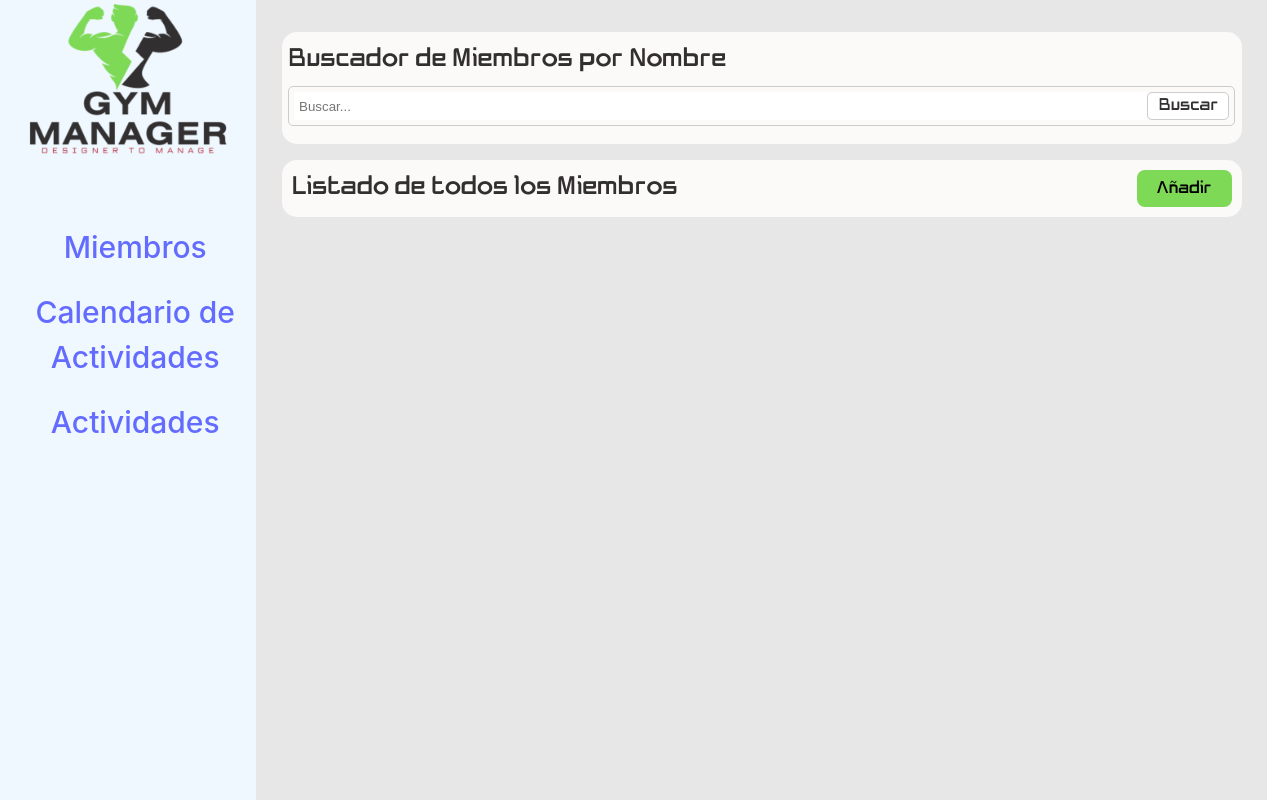
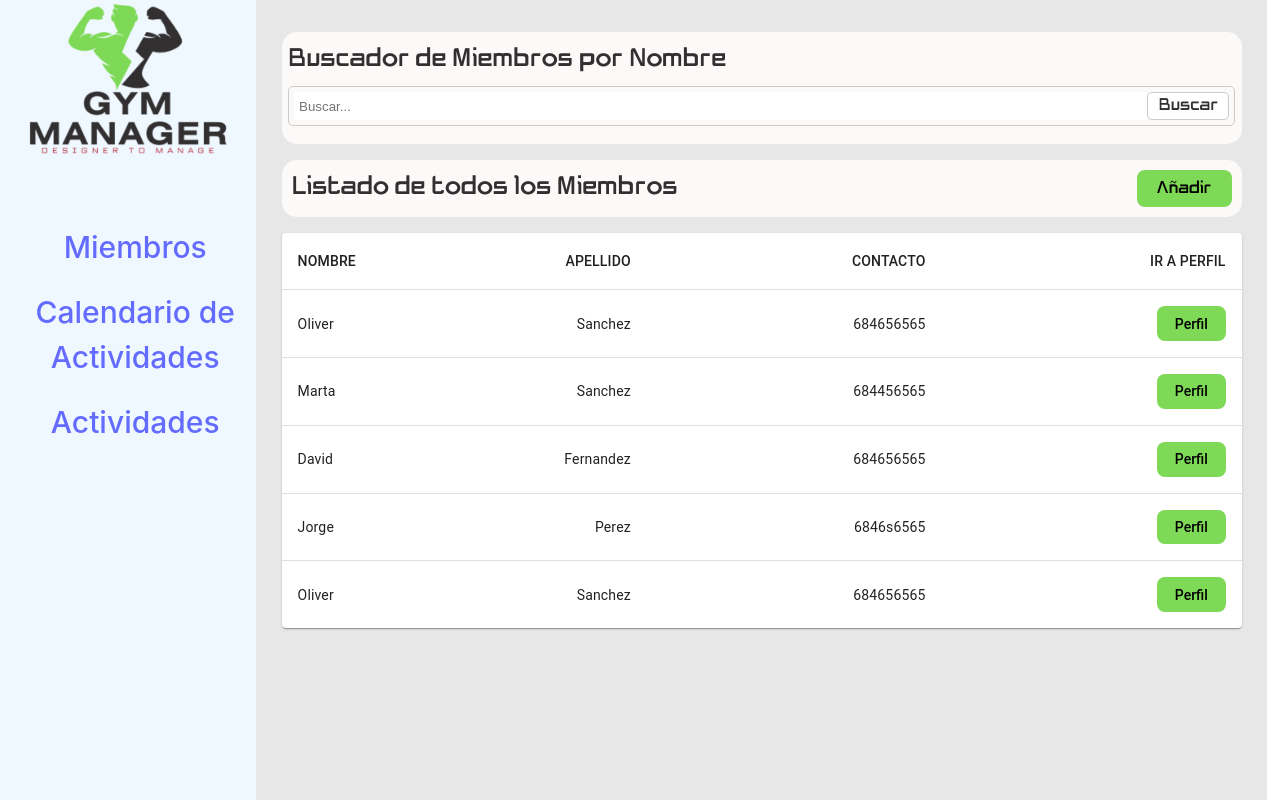
Before and after one commit to FactoriaF5Code/rc2-project-10-group-05, a React (Vite) app: page / in a window 1280 px wide. Built offline with nearby package versions, Linux system fonts and the light colour scheme.

Commit message:
add memberlist at HomePage, add button in the memberlist

```diff
--- /dev/null
+++ b/src/components/ListMember/ListMember.css
@@ -0,0 +1,8 @@
+@font-face {
+    font-family: "FuentePrincipal";
+    src: url("../../../public/HeliosRegular.ttf");
+  }
+
+  .titleColumns{
+    font-family: "FuentePrincipal", sans-serif;
+  }
--- /dev/null
+++ b/src/components/ListMember/ListMember.jsx
@@ -0,0 +1,52 @@
+import * as React from 'react';
+import Table from '@mui/material/Table';
+import TableBody from '@mui/material/TableBody';
+import TableCell from '@mui/material/TableCell';
+import TableContainer from '@mui/material/TableContainer';
+import TableHead from '@mui/material/TableHead';
+import TableRow from '@mui/material/TableRow';
+import Paper from '@mui/material/Paper';
+
+function createData(name, lastname, contact, perfil) {
+  return { name, lastname, contact, perfil };
+}
+
+const rows = [
+  createData('Oliver', 'Sanchez', '684656565', 4.0),
+  createData('Marta', 'Sanchez', '684456565', 4.0),
+  createData('David', 'Fernandez', '684656565', 4.0),
+  createData('Jorge', 'Perez', '6846s6565', 4.0),
+  createData('Oliver', 'Sanchez', '684656565', 4.0),
+];
+
+export default function ListMember() {
+  return (
+    <TableContainer component={Paper}>
+      <Table sx={{ minWidth: 650 }} aria-label="simple table">
+        <TableHead>
+          <TableRow>
+            <TableCell >NOMBRE</TableCell>
+            <TableCell align="right">APELLIDO</TableCell>
+            <TableCell align="right">CONTACTO</TableCell>
+            <TableCell align="right">IR A PERFIL</TableCell>
+          </TableRow>
+        </TableHead>
+        <TableBody>
+          {rows.map((row) => (
+            <TableRow
+              key={row.name}
+              sx={{ '&:last-child td, &:last-child th': { border: 0 } }}
+            >
+              <TableCell component="th" scope="row" style={{ width: '80px' }}>
+                {row.name}
+              </TableCell>
+              <TableCell align="right">{row.lastname}</TableCell>
+              <TableCell align="right">{row.contact}</TableCell>
+              <TableCell align="right"><button className="buttonAddMember">Perfil</button></TableCell>
+            </TableRow>
+          ))}
+        </TableBody>
+      </Table>
+    </TableContainer>
+  );
+}
--- a/src/pages/homepage/HomePage.jsx
+++ b/src/pages/homepage/HomePage.jsx
@@ -1,4 +1,6 @@
 import "./HomePage.css";
+import ListMember from "../../components/ListMember/ListMember"
+
 
 function HomePage() {
     return (
@@ -17,6 +19,7 @@ function HomePage() {
                     <h2>Listado de todos los Miembros</h2>
                     <button className="buttonAddMember">Añadir</button>
                 </section>
+                <ListMember />
             </div>
         </>
     )
```
Also changed, not shown: package.json (+6 -1 lines), src/App.jsx (line endings or trailing spaces), 1 other file (tests, documents, lock files or other folders).
